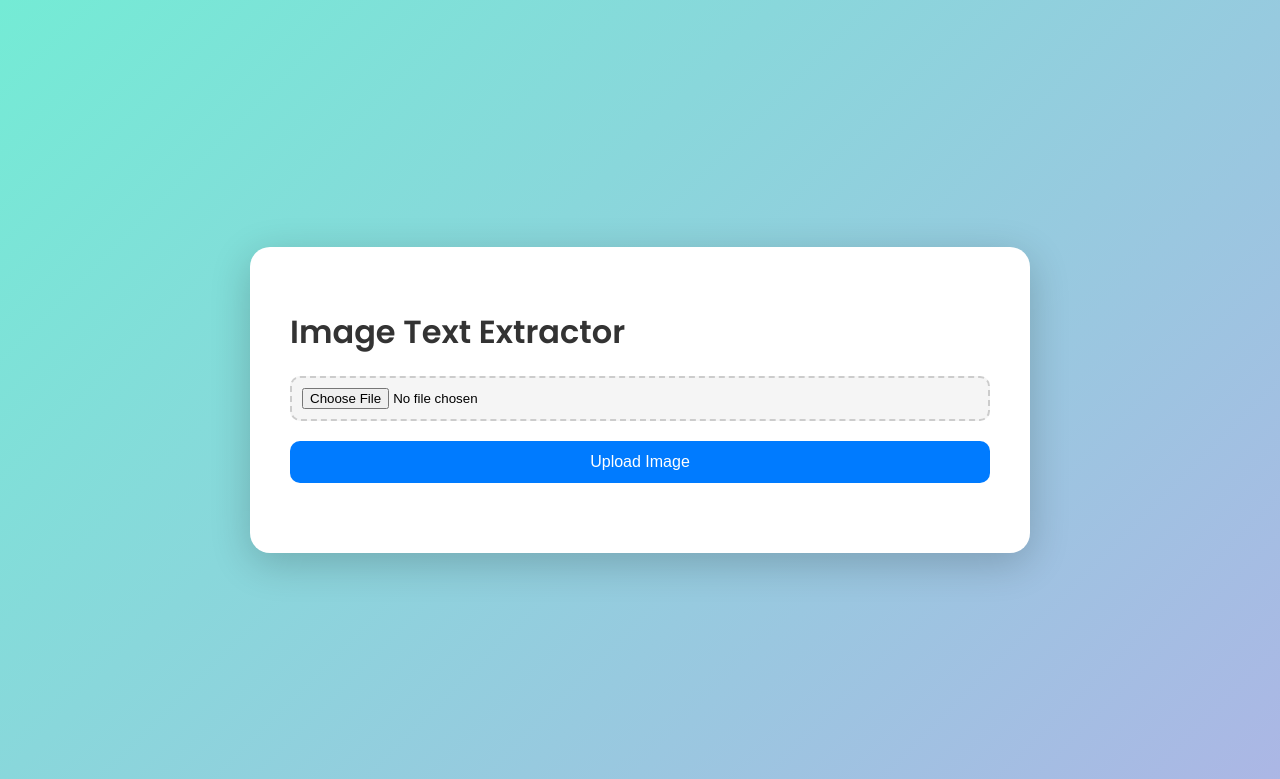
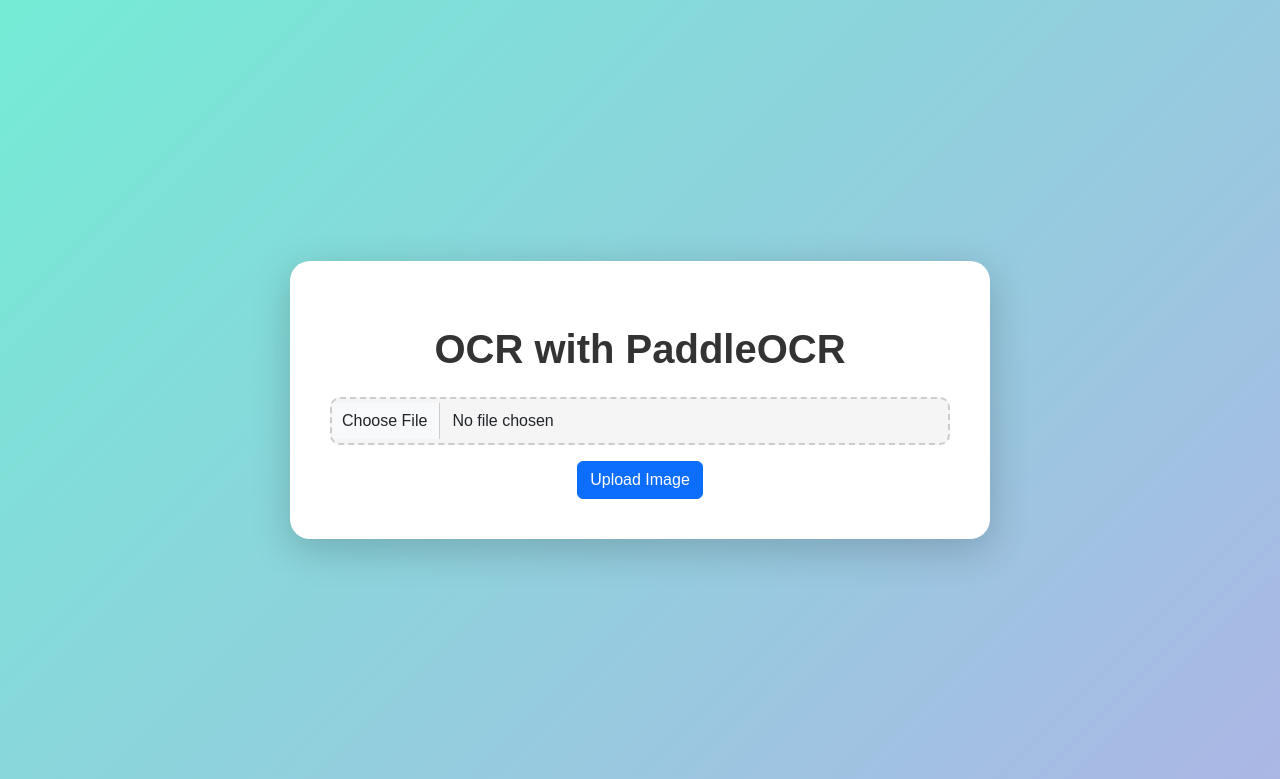
Before and after one commit to gahanmakwana/PaddleOCR-Gradio-Android-App, a Flask app: page / in a window 1280 px wide. Shown: the top 779 px of the page. Run offline with Flask 3, Linux system fonts and the light colour scheme.

Commit message:
better interface

```diff
--- a/app.py
+++ b/app.py
@@ -1,93 +1,50 @@
-# from flask import Flask, render_template, request, send_from_directory
-# from paddleocr import PaddleOCR
-# import os
-
-# app = Flask(__name__)
-
-# # Upload folder
-# UPLOAD_FOLDER = 'uploads'
-# app.config['UPLOAD_FOLDER'] = UPLOAD_FOLDER
-# if not os.path.exists(UPLOAD_FOLDER):
-#     os.makedirs(UPLOAD_FOLDER)
-
-# # Initialize OCR
-# ocr = PaddleOCR(use_angle_cls=True, lang='en')
-
-# @app.route('/', methods=['GET', 'POST'])
-# def upload_file():
-#     text = None
-#     filename = None
-#     if request.method == 'POST':
-#         file = request.files.get('file')
-#         if not file or file.filename == '':
-#             return render_template('index.html', error="No file selected")
-
-#         filepath = os.path.join(app.config['UPLOAD_FOLDER'], file.filename)
-#         file.save(filepath)
-
-#         # Run OCR
-#         result = ocr.ocr(filepath, cls=True)
-#         extracted_text = ""
-#         for line in result:
-#             for word_info in line:
-#                 extracted_text += word_info[1][0] + " "
-
-#         text = extracted_text
-#         filename = file.filename
-
-#     return render_template('index.html', text=text, filename=filename)
-
-# @app.route('/uploads/<filename>')
-# def uploaded_file(filename):
-#     return send_from_directory(app.config['UPLOAD_FOLDER'], filename)
-
-# if __name__ == '__main__':
-#     port = int(os.environ.get('PORT', 5000))  # <-- IMPORTANT
-#     app.run(host='0.0.0.0', port=port)
-
-from flask import Flask, render_template, request
+from flask import Flask, request, render_template, redirect
+from werkzeug.utils import secure_filename
+from paddleocr import PaddleOCR
 import os
-import time
 
 app = Flask(__name__)
+UPLOAD_FOLDER = 'static/uploads'
+app.config['UPLOAD_FOLDER'] = UPLOAD_FOLDER
+os.makedirs(UPLOAD_FOLDER, exist_ok=True)
 
-# Lightweight OCR loader
-def get_ocr():
-    from paddleocr import PaddleOCR
-    return PaddleOCR(
-        lang='en',
-        use_angle_cls=False,
-        use_gpu=False,
-        det_limit_side_len=480,
-        thread_num=1
-    )
+# Allow only certain image file extensions
+ALLOWED_EXTENSIONS = {'png', 'jpg', 'jpeg', 'gif'}
+def allowed_file(filename):
+    return '.' in filename and filename.rsplit('.', 1)[1].lower() in ALLOWED_EXTENSIONS
+
+# Initialize PaddleOCR once (loads models)
+ocr_engine = PaddleOCR(use_angle_cls=True, lang='en')
 
 @app.route('/', methods=['GET', 'POST'])
-def upload_file():
+def index():
+    extracted_text = ''
+    filename = None
+
     if request.method == 'POST':
-        file = request.files.get('file')
-        if not file or file.filename == '':
-            return render_template('index.html', error="Please select a file")
+        # Check if an image file was submitted
+        if 'image' not in request.files:
+            return redirect(request.url)
+        file = request.files['image']
+        if file and allowed_file(file.filename):
+            # Secure the filename and save to upload folder
+            filename = secure_filename(file.filename)
+            filepath = os.path.join(app.config['UPLOAD_FOLDER'], filename)
+            file.save(filepath)
 
-        try:
-            # Verify file size
-            file.seek(0, os.SEEK_END)
-            if file.tell() > 300000:
-                return render_template('index.html', error="Max 300KB file size")
-            file.seek(0)
+            # Run OCR on the uploaded image
+            result = ocr_engine.ocr(filepath, cls=True)
+            # Un-nest result if PaddleOCR returns a nested list
+            if result and isinstance(result[0], list) and len(result) == 1:
+                result = result[0]
+            # Extract recognized text lines
+            extracted_text_lines = [line[1][0] for line in result]
+            extracted_text = '\n'.join(extracted_text_lines)
 
-            # Process with OCR
-            ocr = get_ocr()
-            result = ocr.ocr(file.stream, cls=False)
-            text = ' '.join([word[1][0] for line in result[0] for word in line if len(word) >= 2])
-
-            return render_template('index.html', text=text)
-
-        except Exception as e:
-            return render_template('index.html', error="Processing error")
-
-    return render_template('index.html')
+    # Render the template, passing in filename and extracted text
+    return render_template('index.html', filename=filename, extracted_text=extracted_text)
 
 if __name__ == '__main__':
-    port = int(os.environ.get('PORT', 5000))
+    # Bind to PORT for Render (default 10000) on all interfaces
+    port = int(os.environ.get('PORT', 10000))
     app.run(host='0.0.0.0', port=port)
--- a/static/style.css
+++ b/static/style.css
@@ -79,3 +79,27 @@
     from { opacity: 0; transform: translateY(30px);}
     to { opacity: 1; transform: translateY(0);}
 }
+
+#result-img {
+  max-width: 100%;
+  height: auto;
+  margin-top: 10px;
+  border: 1px solid #ddd;
+  border-radius: 8px;
+  padding: 4px;
+}
+#extracted-text {
+  text-align: left;
+  background: #fff;
+  padding: 15px;
+  border-radius: 8px;
+  border: 1px solid #ddd;
+}
+#spinner {
+  /* Center the spinner overlay */
+  position: fixed;
+  top: 50%;
+  left: 50%;
+  transform: translate(-50%, -50%);
+  z-index: 1000;
+}
--- a/templates/index.html
+++ b/templates/index.html
@@ -1,39 +1,48 @@
 <!DOCTYPE html>
 <html lang="en">
 <head>
-    <meta charset="UTF-8">
-    <meta name="viewport" content="width=device-width, initial-scale=1.0">
-    <title>OCR Application</title>
-    <link rel="stylesheet" href="{{ url_for('static', filename='style.css') }}">
-    <link href="https://fonts.googleapis.com/css2?family=Poppins:wght@400;600&display=swap" rel="stylesheet">
+  <meta charset="UTF-8">
+  <title>PaddleOCR Web App</title>
+  <!-- Bootstrap CSS -->
+  <link href="https://cdn.jsdelivr.net/npm/bootstrap@5.3.0/dist/css/bootstrap.min.css" rel="stylesheet">
+  <!-- Custom styles -->
+  <link href="{{ url_for('static', filename='style.css') }}" rel="stylesheet">
 </head>
 <body>
-    <div class="container">
-        <h1>Image Text Extractor</h1>
+  <div class="container text-center">
+    <h1 class="mt-4">OCR with PaddleOCR</h1>
+    <!-- Upload form -->
+    <form id="upload-form" method="post" action="/" enctype="multipart/form-data" class="mt-4">
+      <div class="mb-3">
+        <input type="file" class="form-control" name="image" accept="image/*" required>
+      </div>
+      <button type="submit" class="btn btn-primary">Upload Image</button>
+    </form>
 
-        <!-- Upload Form -->
-        <form method="POST" enctype="multipart/form-data" class="upload-form">
-            <input type="file" name="file" id="file" required>
-            <button type="submit">Upload Image</button>
-        </form>
+    <!-- Loading spinner (hidden by default) -->
+    <div id="spinner" class="mt-3 d-none">
+      <div class="spinner-border text-primary" role="status">
+        <span class="visually-hidden">Processing...</span>
+      </div>
+    </div>
 
-        {% if error %}
-            <div class="error">{{ error }}</div>
-        {% endif %}
+    {% if filename %}
+    <!-- Display the uploaded image and extracted text -->
+    <div class="mt-4">
+      <h4>Uploaded Image:</h4>
+      <img src="{{ url_for('static', filename='uploads/' + filename) }}"
+           alt="Uploaded Image" class="img-fluid" id="result-img">
+      <h4 class="mt-3">Extracted Text:</h4>
+      <pre id="extracted-text">{{ extracted_text }}</pre>
+    </div>
+    {% endif %}
+  </div>
 
-        {% if filename %}
-            <div class="preview">
-                <h2>Uploaded Image</h2>
-                <img src="{{ url_for('uploaded_file', filename=filename) }}" alt="Uploaded Image">
-            </div>
-        {% endif %}
-
-        {% if text %}
-            <div class="output">
-                <h2>Extracted Text</h2>
-                <p>{{ text }}</p>
-            </div>
-        {% endif %}
-    </div>
+  <!-- Show spinner on form submit -->
+  <script>
+    document.getElementById('upload-form').onsubmit = function() {
+      document.getElementById('spinner').classList.remove('d-none');
+    };
+  </script>
 </body>
 </html>
```
Also changed, not shown: requirements.txt (+35 -22 lines).
